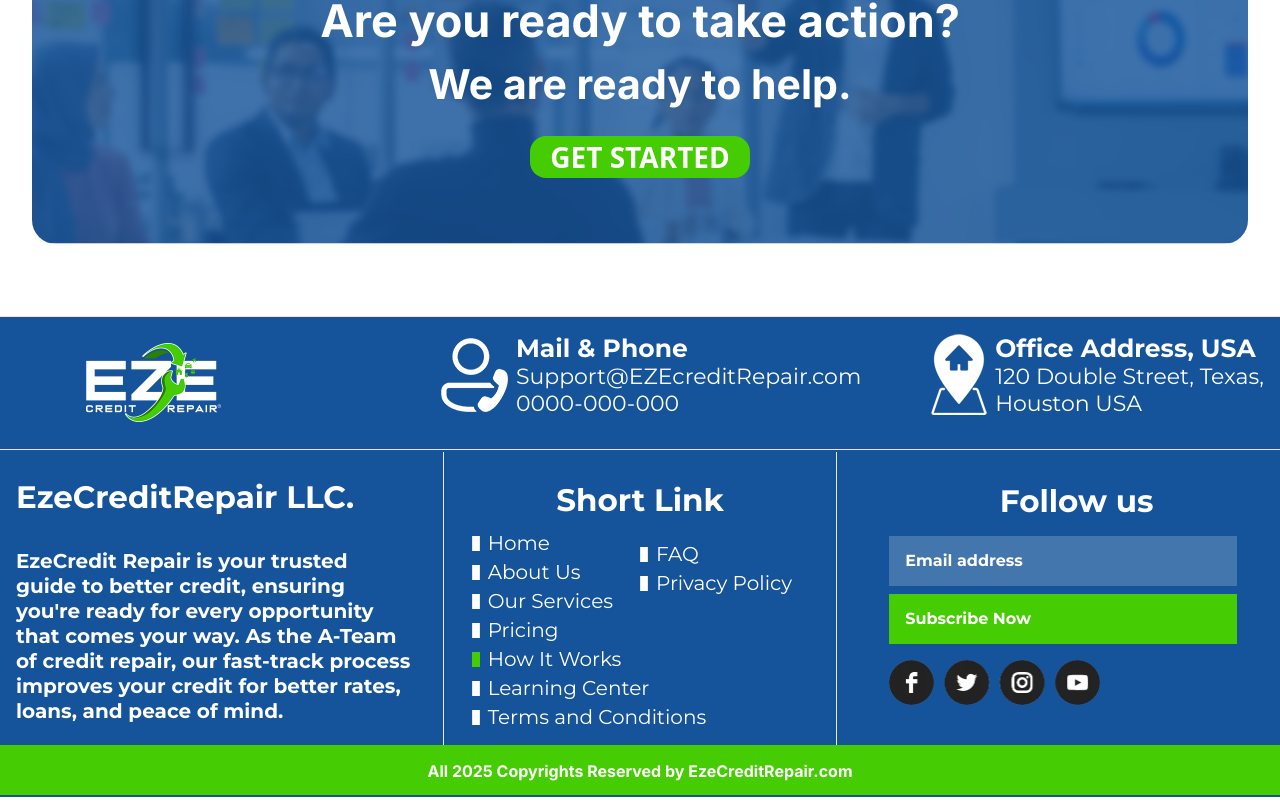
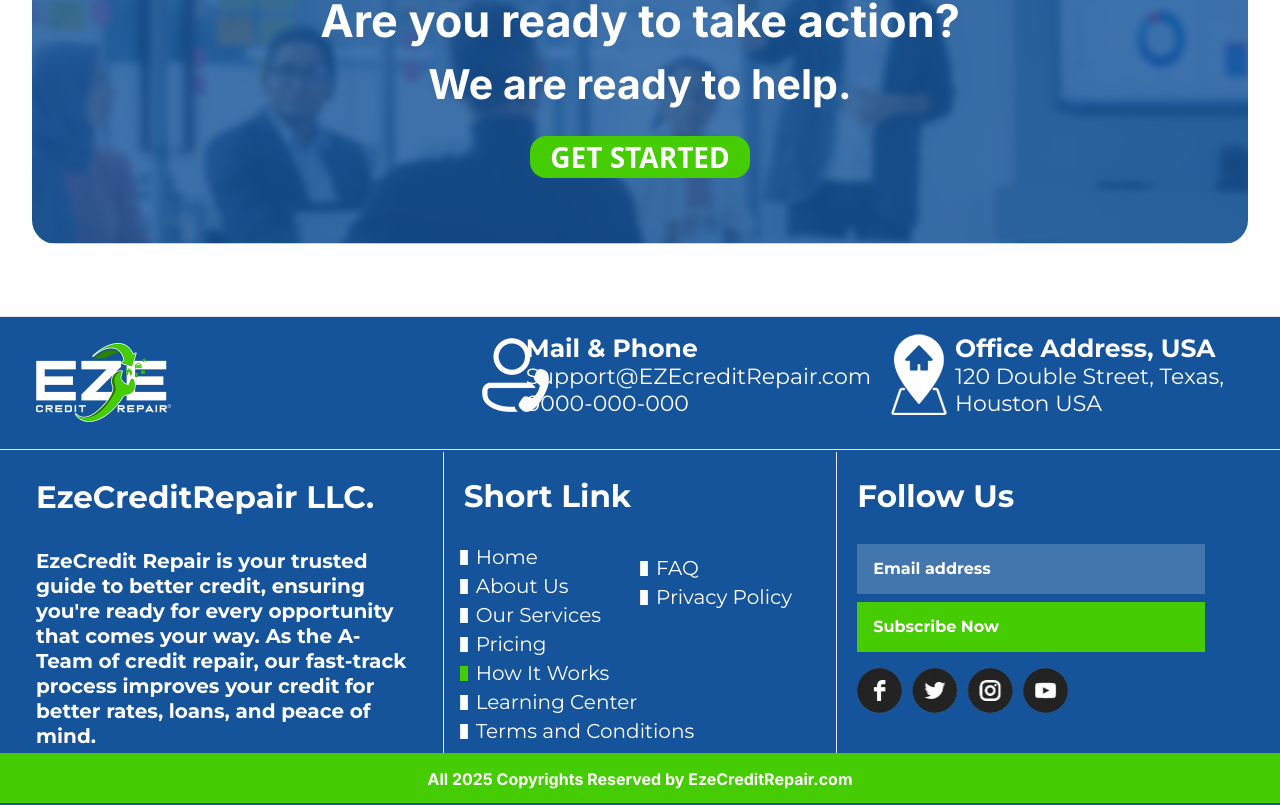
Before and after one commit to Nitin6404/ez-credit-repair, a React (Vite) app: page /how-it-works in a window 1280 px wide. Shown: the part 3056-3861 px from the top of the page. Built offline with nearby package versions, Linux system fonts and the light colour scheme.

Commit message:
fix: footer alignment issue

```diff
--- a/src/components/common/Footer.jsx
+++ b/src/components/common/Footer.jsx
@@ -1,6 +1,5 @@
-import React from 'react';
 import { useLocation } from 'react-router-dom';
-
+import PropTypes from 'prop-types';
 import layer191 from '../asset/Layer191.png';
 import credit0 from '../asset/logo.png';
 import mail from '../asset/mailfooter.png';
@@ -57,8 +56,16 @@
   </li>
 );
 
+NavigationLink.propTypes = {
+  path: PropTypes.string.isRequired,
+  label: PropTypes.string.isRequired,
+  isActive: PropTypes.bool,
+};
+
 const ContactSection = ({ icon, title, children }) => (
-  <div className="mb-4 flex flex-col items-center md:flex-row md:items-center md:space-x-2">
+  <div
+    className={`mb-4 flex flex-col items-center md:flex-row md:items-center md:space-x-2 ${icon === mail ? 'md:ml-[170px]' : 'md:ml-5'} `}
+  >
     <div className="flex items-center">
       <img
         src={icon}
@@ -75,6 +82,12 @@
   </div>
 );
 
+ContactSection.propTypes = {
+  icon: PropTypes.string.isRequired,
+  title: PropTypes.string.isRequired,
+  children: PropTypes.node.isRequired,
+};
+
 export function Footer() {
   const { pathname } = useLocation();
   const currentYear = new Date().getFullYear();
@@ -89,7 +102,7 @@
             <img
               src={credit0}
               alt="Eze Credit Repair Logo"
-              className="h-[60px] w-[100px] md:ml-[70px] md:h-[79px] md:w-[135px]"
+              className="h-[60px] w-[100px] md:ml-[20px] md:h-[79px] md:w-[135px]"
             />
           </div>
 
@@ -104,6 +117,8 @@
           </ContactSection>
 
           {/* Address */}
+
+          <div className="w-1/3">
             <ContactSection icon={office} title="Office Address, USA">
               <p className="font-montserrat text-[22px] font-normal leading-[27px]">
                 {contactInfo.address.line1}
@@ -114,27 +129,28 @@
             </ContactSection>
           </div>
         </div>
+      </div>
 
       {/* Main Footer */}
       <footer className="bg-[#15549a] py-[2px] text-white">
         <div className="container mx-auto grid gap-8 px-4 md:grid-cols-1 lg:grid-cols-3">
           {/* Company Info */}
-          <div className="mt-[1px] hidden lg:block">
+          <div className="mt-[1px] hidden md:ml-5 lg:block">
             <h2 className="text-left font-montserrat text-[25px] font-bold leading-normal md:text-left md:text-[31px] md:leading-[88px]">
               EzeCreditRepair LLC.
             </h2>
             <p className="mt-2 text-left font-montserrat text-[16px] font-[700] leading-[25px] md:text-left md:text-[20px]">
-              EzeCredit Repair is your trusted guide to better credit, ensuring you're ready for
-              every opportunity that comes your way. As the A-Team of credit repair, our fast-track
-              process improves your credit for better rates, loans, and peace of mind.
+              EzeCredit Repair is your trusted guide to better credit, ensuring you&apos;re ready
+              for every opportunity that comes your way. As the A-Team of credit repair, our
+              fast-track process improves your credit for better rates, loans, and peace of mind.
             </p>
           </div>
 
           {/* Navigation Section */}
-          <div className="relative border-y border-solid p-3 md:border-x md:border-y-0">
-            <h3 className="mt-[10px] p-3 text-left font-montserrat text-[25px] font-bold leading-[28px] md:text-left md:text-[31px] lg:text-center">
+          <div className="relative border-y border-solid md:border-x md:border-y-0">
+            <h2 className="text-left font-montserrat text-[25px] font-bold leading-normal md:ml-5 md:text-left md:text-[31px] md:leading-[88px]">
               Short Link
-            </h3>
+            </h2>
             <div className="flex flex-col px-4 md:flex-row">
               {/* Main Navigation */}
               <div className="w-full md:w-1/2">
@@ -167,11 +183,11 @@
           </div>
 
           {/* Newsletter and Social */}
-          <div className="mt-[30px] px-4 md:ml-[20px] md:px-0">
-            <h3 className="text-left font-montserrat text-[25px] font-bold leading-[38px] md:text-left md:text-[31px] lg:text-center">
-              Follow us
-            </h3>
-            <div className="mt-4 flex flex-col items-center space-y-2 md:items-start">
+          <div className="mt-[30px] px-4 md:mt-0 md:px-0">
+            <h2 className="-ml-3 text-left font-montserrat text-[25px] font-bold leading-normal md:text-left md:text-[31px] md:leading-[88px]">
+              Follow Us
+            </h2>
+            <div className="mt-4 flex flex-col items-center space-y-2 md:-ml-3 md:mt-1 md:items-start">
               <input
                 type="email"
                 placeholder="Email address"
@@ -185,7 +201,7 @@
               <img
                 src={layer191}
                 alt="Social Media Icons"
-                className="mb-[40px] h-[45px] w-[211px]"
+                className="mb-[40px] h-[45px] w-[211px] md:-ml-3"
               />
             </div>
           </div>
```
Lines whose indentation alone changed are shown as unchanged.
